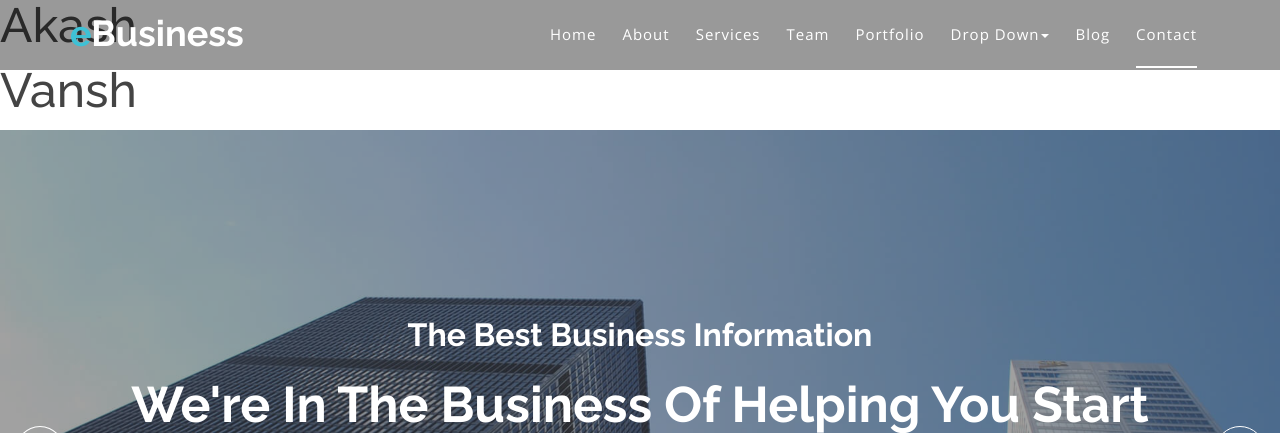
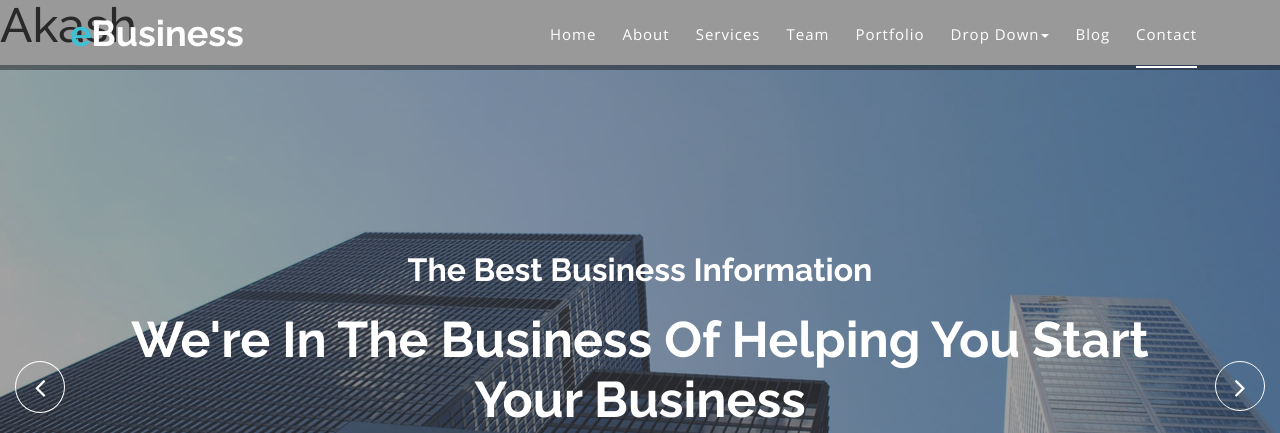
Before and after one commit to Akash95549/myproject, a Django app: page / in a window 1280 px wide. Shown: the top 433 px of the page. Run offline with Django 5.2, Linux system fonts and the light colour scheme; some libraries are stand-ins or nearby versions.

Commit message:
Merge remote-tracking branch 'origin/main'
# Conflicts:
#	templates/index.html

```diff
--- a/templates/index.html
+++ b/templates/index.html
@@ -4,7 +4,7 @@
  <!-- Start Slider Area -->
 <h1>Akash</h1>
 
-<h1>Vansh</h1>
+
   <div id="home" class="slider-area">
     <div class="bend niceties preview-2">
       <div id="ensign-nivoslider" class="slides">
```
